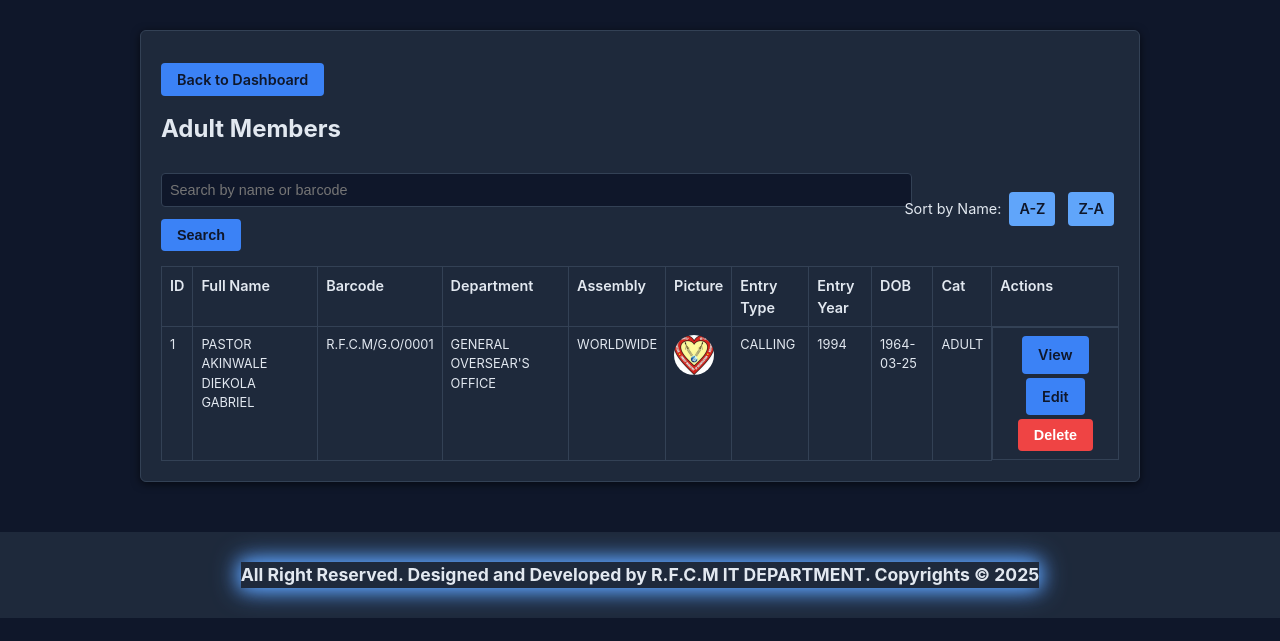
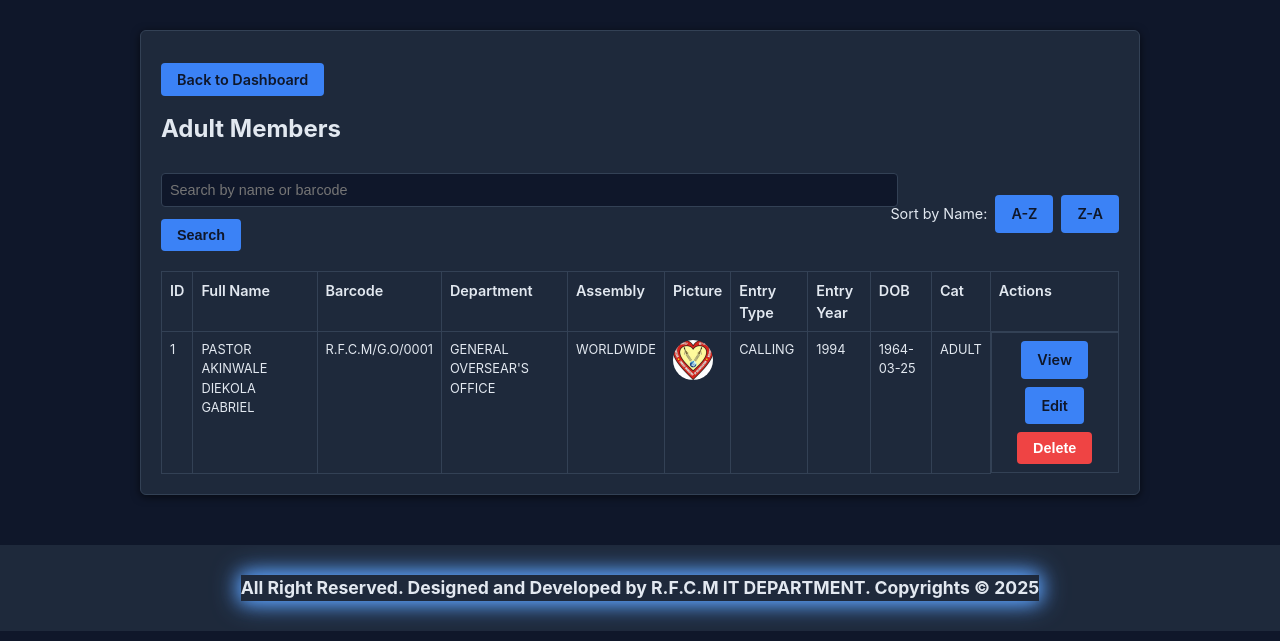
Before and after one commit to aboygold/church_app, a Flask app: page /members/ADULT in a window 1280 px wide. Shown: the part 159-800 px from the top of the page. Run offline with Flask 3, Linux system fonts and the light colour scheme; a user stored in the database is signed in.

Commit message:
Update youth_members.html and children_members.html with advanced sorting and adjusted action button spacing; update CSS

```diff
--- a/static/css/style.css
+++ b/static/css/style.css
@@ -1,13 +1,13 @@
 /* ------------------------------
    Supabase-Inspired Dark Theme with Mobile-Friendly Table Layout
-   ------------------------------ */
+------------------------------ */
 
 /* Root Color Variables */
 :root {
-  --bg-color: #0F172A;            /* Dark slate background */
-  --primary-color: #3B82F6;       /* Blue accent */
+  --bg-color: #0F172A;
+  --primary-color: #3B82F6;
   --primary-light: #60A5FA;
-  --text-color: #E2E8F0;          /* Light text */
+  --text-color: #E2E8F0;
   --nav-bg: #1E293B;
   --card-bg: #1E293B;
   --border-color: #334155;
@@ -96,7 +96,6 @@ input[type="file"] {
   color: var(--text-color);
   font-size: 0.9rem;
 }
-
 button, .btn {
   background-color: var(--primary-color);
   color: var(--bg-color);
@@ -172,31 +171,21 @@ button:hover, .btn:hover {
   display: flex;
   flex-wrap: wrap;
   justify-content: space-between;
-  margin-bottom: 15px;
+  margin-bottom: 20px;  /* Increased spacing below search bar */
 }
 .search-form {
   flex: 1;
   margin-right: 10px;
 }
-.search-form input {
-  margin-right: 5px;
-  font-size: 0.9rem;
-}
 .sort-options {
   display: flex;
   align-items: center;
-  gap: 0.5rem;
+  gap: 8px;  /* Added gap between sort buttons and label */
+  margin-top: 10px;
   font-size: 0.9rem;
 }
-.sort-btn {
-  margin-right: 5px;
-  padding: 6px 10px;
-  border-radius: 4px;
-  background-color: var(--primary-light);
-  color: var(--bg-color);
-}
 
-/* Member Table (Auto Layout, No Horizontal Overflow) */
+/* Member Table (Auto Layout) */
 .member-table {
   width: 100%;
   border-collapse: collapse;
@@ -223,12 +212,12 @@ button:hover, .btn:hover {
   white-space: normal;
 }
 
-/* Adjust Action Buttons in Table */
+/* Action Column Buttons */
 .member-table td.col-actions {
   display: flex;
   flex-wrap: wrap;
   justify-content: center;
-  gap: 4px;
+  gap: 8px;  /* Ensures buttons have space between them */
 }
 
 /* Profile Photos */
--- a/templates/children_members.html
+++ b/templates/children_members.html
@@ -60,7 +60,7 @@
           {% endif %}
         </td>
         <td>{{ member.category }}</td>
-        <td>
+        <td class="col-actions">
           <a href="{{ url_for('member_details', member_id=member.id) }}" class="btn action-btn">View</a>
           <a href="{{ url_for('edit_member', member_id=member.id) }}" class="btn action-btn">Edit</a>
           <form action="{{ url_for('delete_member', member_id=member.id) }}" method="POST" style="display:inline;">
--- a/templates/youth_members.html
+++ b/templates/youth_members.html
@@ -60,7 +60,7 @@
           {% endif %}
         </td>
         <td>{{ member.category }}</td>
-        <td>
+        <td class="col-actions">
           <a href="{{ url_for('member_details', member_id=member.id) }}" class="btn action-btn">View</a>
           <a href="{{ url_for('edit_member', member_id=member.id) }}" class="btn action-btn">Edit</a>
           <form action="{{ url_for('delete_member', member_id=member.id) }}" method="POST" style="display:inline;">
```
